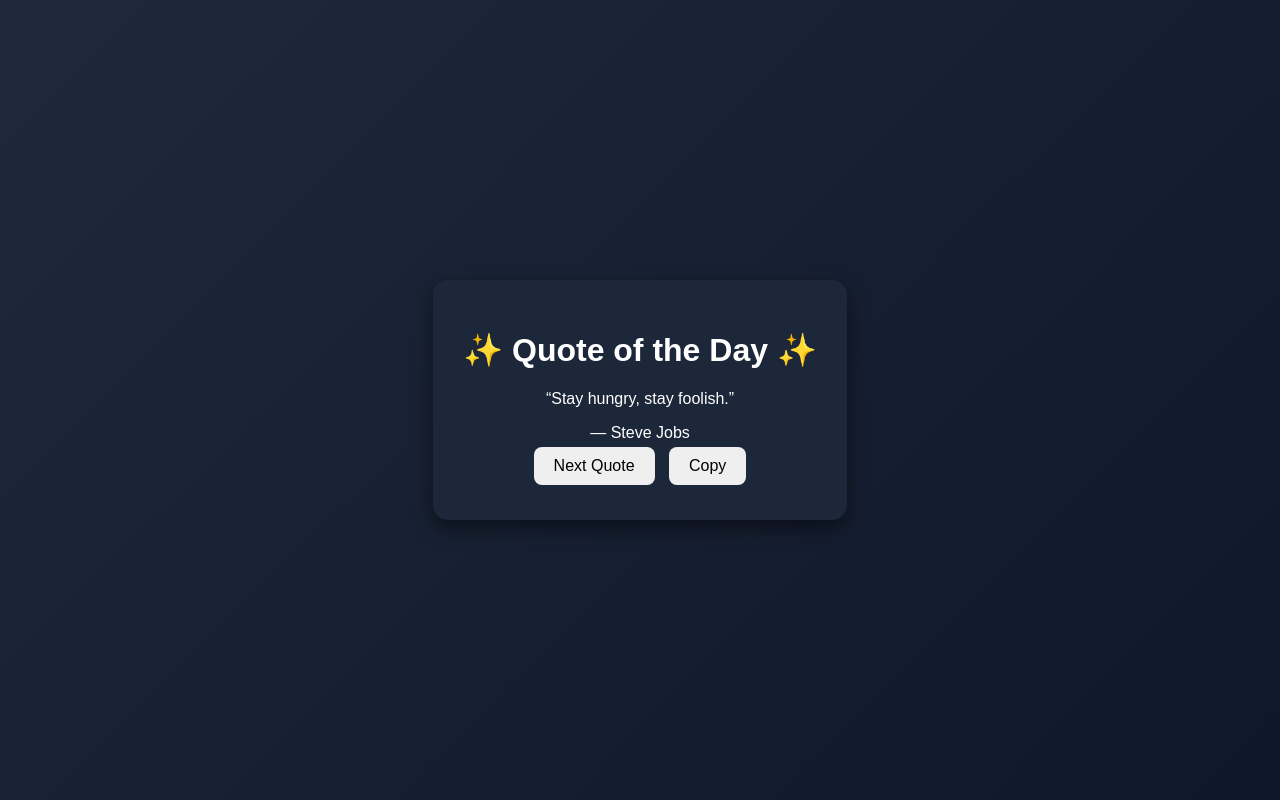
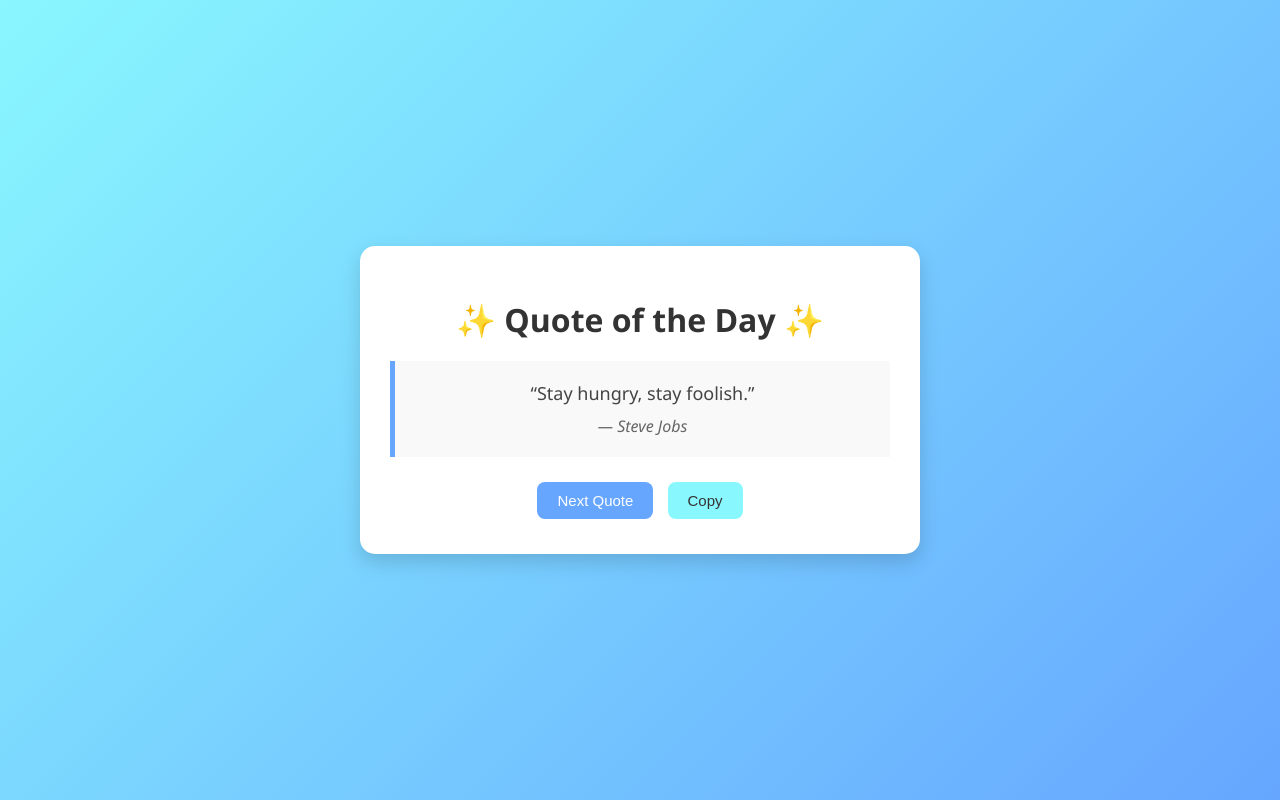
Before and after one commit to ULAGANATHAN-HARIHARA/Quotes-Day, a plain HTML site: page index.html in a window 1280 px wide. Drawn offline with Linux system fonts and the light colour scheme; no server answers.

Commit message:
Update style.css

```diff
--- a/style.css
+++ b/style.css
@@ -1,41 +1,74 @@
 /* style.css */
 body {
-  font-family: Arial, sans-serif;
-  background: linear-gradient(135deg, #1e293b, #0f172a);
-  color: white;
+  font-family: 'Segoe UI', Tahoma, Geneva, Verdana, sans-serif;
+  background: linear-gradient(135deg, #89f7fe, #66a6ff);
   display: flex;
   justify-content: center;
   align-items: center;
   height: 100vh;
   margin: 0;
 }
+
 .container {
-  text-align: center;
-  background: rgba(30, 41, 59, 0.9);
+  background: white;
   padding: 30px;
   border-radius: 15px;
+  text-align: center;
+  box-shadow: 0px 8px 20px rgba(0,0,0,0.15);
   max-width: 500px;
-  box-shadow: 0 8px 20px rgba(0,0,0,0.5);
+  width: 90%;
 }
-.quote {
-  font-size: 1.5em;
-  margin-bottom: 15px;
+
+h1 {
+  color: #333;
+  margin-bottom: 10px;
 }
-.author {
-  font-size: 1em;
-  color: #94a3b8;
+
+#date {
+  font-size: 14px;
+  color: #777;
   margin-bottom: 20px;
 }
-button {
+
+.quote-box {
+  background: #f9f9f9;
+  padding: 20px;
+  border-left: 5px solid #66a6ff;
+  margin-bottom: 20px;
+}
+
+#quote {
+  font-size: 18px;
+  color: #444;
+  margin: 0 0 10px 0;
+}
+
+#author {
+  font-size: 16px;
+  color: #666;
+  font-style: italic;
+}
+
+.buttons button {
   padding: 10px 20px;
   margin: 5px;
   border: none;
   border-radius: 8px;
   cursor: pointer;
-  font-size: 1em;
-  transition: 0.2s;
+  transition: 0.3s;
+  font-size: 15px;
 }
-.new-btn { background: #38bdf8; color: black; }
-.copy-btn { background: #4ade80; color: black; }
-.tweet-btn { background: #facc15; color: black; }
-button:hover { opacity: 0.8; }
+
+#new-quote {
+  background: #66a6ff;
+  color: white;
+}
+
+#copy-quote {
+  background: #89f7fe;
+  color: #333;
+}
+
+.buttons button:hover {
+  opacity: 0.8;
+}
```
